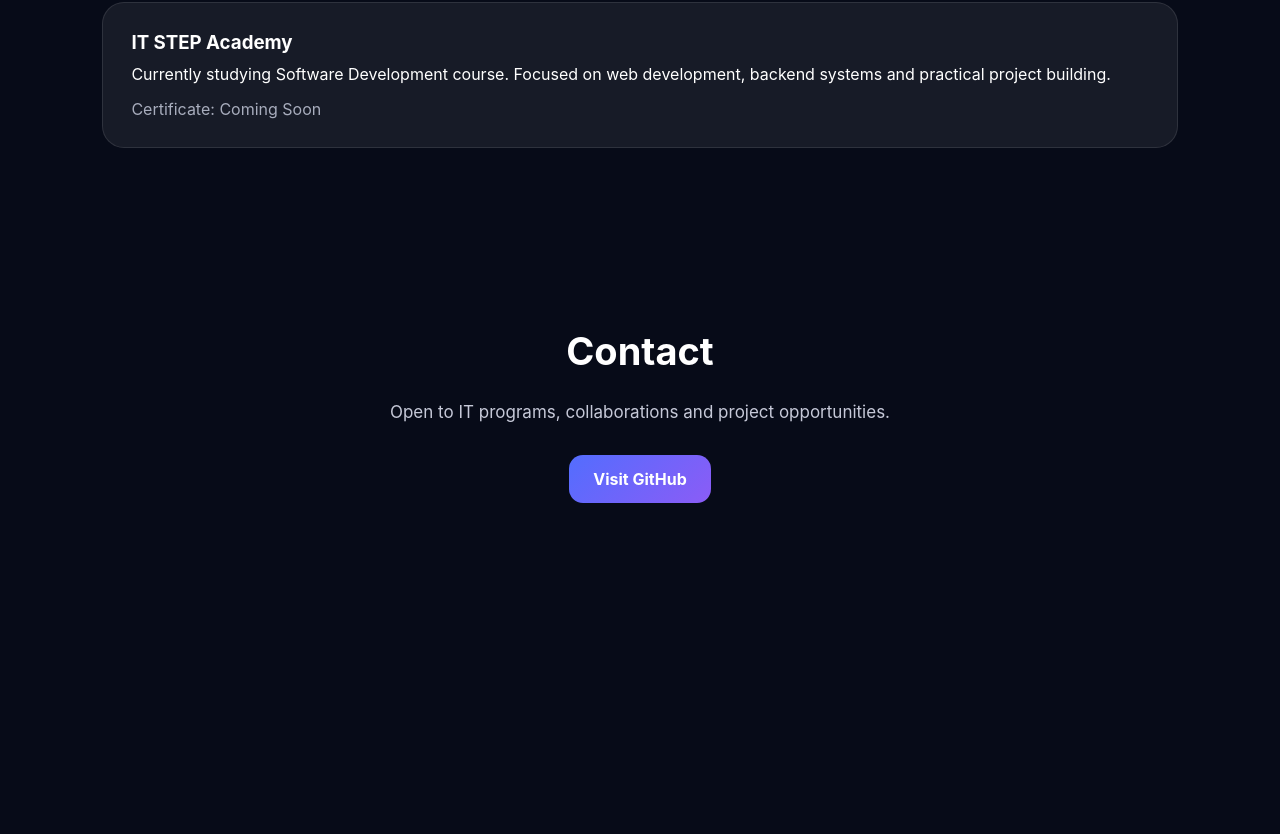
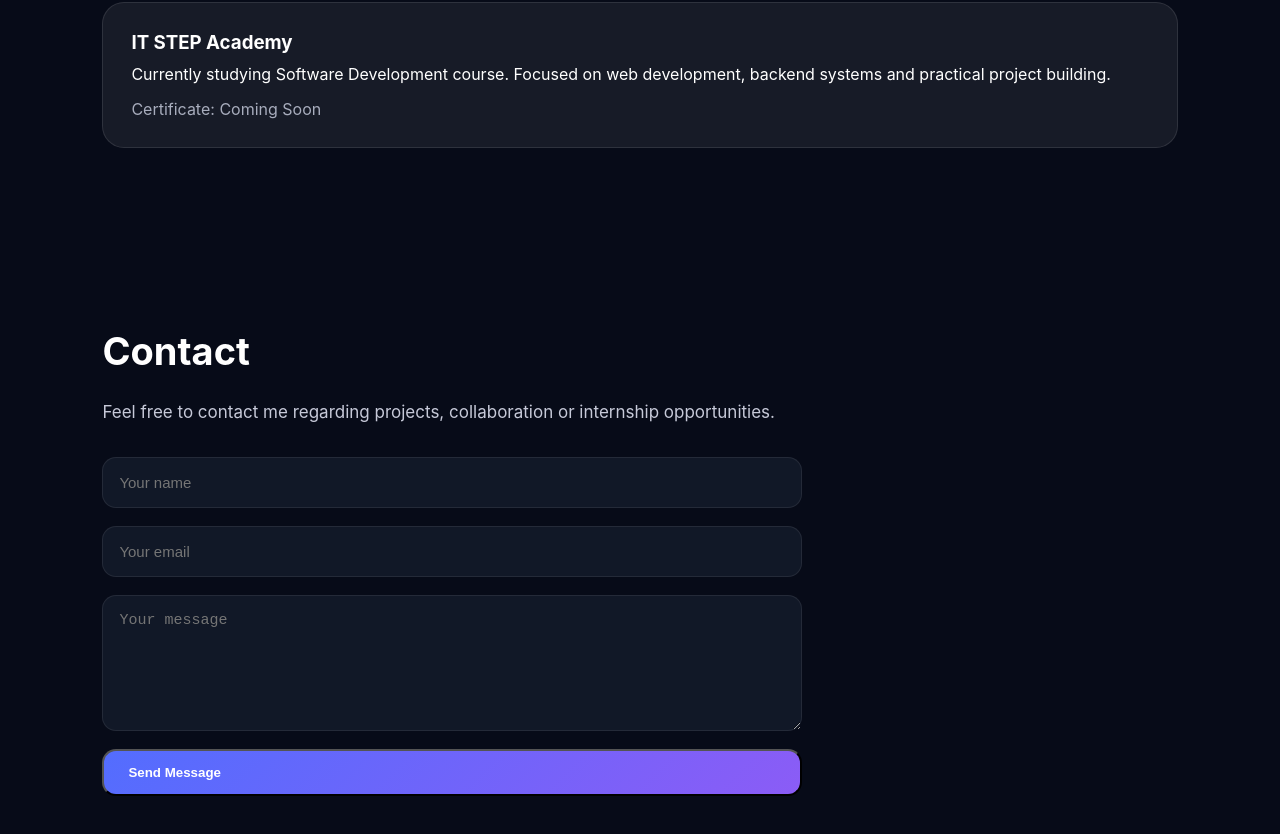
Before and after one commit to AndreyPetin19/PORTFOLIO, a React (Vite) app: page / in a window 1280 px wide. Shown: the part 3158-3992 px from the top of the page. Before the commit the page ends 3781 px from the top, so only its background shows below. Built offline with nearby package versions, Linux system fonts and the light colour scheme.

Commit message:
tz fixes

```diff
--- a/src/App.jsx
+++ b/src/App.jsx
@@ -1,8 +1,9 @@
-import { Routes, Route, Link } from "react-router-dom";
-import CheckBus from "./CheckBus.jsx";
+import { Routes, Route } from "react-router-dom";
 import "./index.css";
-import Zeama from "./Zeama.jsx";
-import Projects from "./pages/project.jsx";
+import Projects from "./pages/Projects.jsx";
+import ProjectDetails from "./pages/ProjectDetails.jsx";
+import ContactForm from "./components/ContactForm.jsx";
+import NotFound from "./pages/NotFound.jsx";
 
 function Home() {
   return (
@@ -161,19 +162,16 @@ function Home() {
   </div>
 </section>
 
-      <section id="contact" className="section contact">
-        <h2>Contact</h2>
+      <section id="contact" className="section">
+    <h2>Contact</h2>
 
-        <p>Open to IT programs, collaborations and project opportunities.</p>
+    <p>
+        Feel free to contact me regarding projects,
+        collaboration or internship opportunities.
+    </p>
 
-        <a
-          href="https://github.com/AndreyPetin19"
-          target="_blank"
-          className="btn primary"
-        >
-          Visit GitHub
-        </a>
-      </section>
+    <ContactForm />
+</section>
     </main>
   );
 }
@@ -181,11 +179,11 @@ function Home() {
 function App() {
   return (
     <Routes>
-      <Route path="/" element={<Home />} />
-     <Route path="/projects/checkbus" element={<CheckBus />} />
-    <Route path="/projects/zeama" element={<Zeama />} />
-    <Route path="/projects" element={<Projects />} />
-    </Routes>
+  <Route path="/" element={<Home />} />
+  <Route path="/projects" element={<Projects />} />
+  <Route path="/projects/:slug" element={<ProjectDetails />} />
+  <Route path="*" element={<NotFound />} />
+</Routes>
   );
 }
 
--- /dev/null
+++ b/src/components/ContactForm.jsx
@@ -0,0 +1,113 @@
+import { useState } from "react";
+import { useNavigate } from "react-router-dom";
+
+function ContactForm() {
+  const navigate = useNavigate();
+
+  const [form, setForm] = useState({
+    name: "",
+    email: "",
+    message: "",
+  });
+
+  const [errors, setErrors] = useState({});
+  const [success, setSuccess] = useState(false);
+
+  function handleChange(event) {
+    setForm({
+      ...form,
+      [event.target.name]: event.target.value,
+    });
+  }
+
+  function validate() {
+    const newErrors = {};
+
+    if (!form.name.trim()) {
+      newErrors.name = "Name is required";
+    }
+
+    if (!form.email.includes("@")) {
+      newErrors.email = "Enter a valid email";
+    }
+
+    if (form.message.trim().length < 10) {
+      newErrors.message = "Message must contain at least 10 characters";
+    }
+
+    return newErrors;
+  }
+
+  function handleSubmit(event) {
+    event.preventDefault();
+
+    const validation = validate();
+
+    if (Object.keys(validation).length > 0) {
+      setErrors(validation);
+      return;
+    }
+
+    setErrors({});
+
+    setTimeout(() => {
+      setSuccess(true);
+
+      setForm({
+        name: "",
+        email: "",
+        message: "",
+      });
+
+      setTimeout(() => {
+        navigate("/");
+      }, 1500);
+    }, 500);
+  }
+
+  return (
+    <form className="contact-form" onSubmit={handleSubmit}>
+      <input
+        type="text"
+        placeholder="Your name"
+        name="name"
+        value={form.name}
+        onChange={handleChange}
+      />
+
+      {errors.name && <p className="form-error">{errors.name}</p>}
+
+      <input
+        type="email"
+        placeholder="Your email"
+        name="email"
+        value={form.email}
+        onChange={handleChange}
+      />
+
+      {errors.email && <p className="form-error">{errors.email}</p>}
+
+      <textarea
+        rows="6"
+        placeholder="Your message"
+        name="message"
+        value={form.message}
+        onChange={handleChange}
+      />
+
+      {errors.message && <p className="form-error">{errors.message}</p>}
+
+      <button className="btn primary">
+        Send Message
+      </button>
+
+      {success && (
+        <p className="success-message">
+          Message sent successfully!
+        </p>
+      )}
+    </form>
+  );
+}
+
+export default ContactForm;
--- a/src/index.css
+++ b/src/index.css
@@ -655,3 +655,38 @@ a {
   color: #c6c9d8;
   margin-top: 20px;
 }
+
+.contact-form{
+    display:flex;
+    flex-direction:column;
+    gap:18px;
+    margin-top:30px;
+    max-width:700px;
+}
+
+.contact-form input,
+.contact-form textarea{
+    background:#111827;
+    border:1px solid rgba(255,255,255,.08);
+    border-radius:14px;
+    padding:16px;
+    color:white;
+    font-size:15px;
+}
+
+.contact-form input:focus,
+.contact-form textarea:focus{
+    outline:none;
+    border-color:#4f7cff;
+}
+
+.form-error{
+    color:#ff6b6b;
+    margin-top:-10px;
+    font-size:14px;
+}
+
+.success-message{
+    color:#5ee58b;
+    font-weight:600;
+}
--- /dev/null
+++ b/src/pages/NotFound.jsx
@@ -0,0 +1,21 @@
+import { Link } from "react-router-dom";
+
+function NotFound() {
+  return (
+    <div className="case-page">
+      <div className="case-container">
+        <h1 className="case-title">404</h1>
+
+        <p className="case-subtitle">
+          The page you are looking for doesn't exist.
+        </p>
+
+        <Link to="/" className="btn primary">
+          Back to Home
+        </Link>
+      </div>
+    </div>
+  );
+}
+
+export default NotFound;
--- /dev/null
+++ b/src/pages/ProjectDetails.jsx
@@ -0,0 +1,105 @@
+import { Link, useNavigate, useParams } from "react-router-dom";
+import { projects } from "../data/projects";
+import "../index.css";
+
+function ProjectDetails() {
+  const { slug } = useParams();
+  const navigate = useNavigate();
+
+  const project = projects.find((item) => item.slug === slug);
+
+  if (!project) {
+    return (
+      <div className="case-page">
+        <div className="case-container">
+          <h1 className="case-title">Project not found</h1>
+          <p className="case-subtitle">
+            The project you are looking for does not exist.
+          </p>
+
+          <button className="btn secondary" onClick={() => navigate("/")}>
+            Back to Home
+          </button>
+        </div>
+      </div>
+    );
+  }
+
+  return (
+    <div className="case-page">
+      <div className="case-container">
+        <button className="btn secondary back-btn" onClick={() => navigate(-1)}>
+          ← Back
+        </button>
+
+        <h1 className="case-title">{project.title}</h1>
+
+        <p className="case-subtitle">{project.description}</p>
+
+        <div className="case-block">
+          <h3>Problem</h3>
+          <p>{project.problem}</p>
+        </div>
+
+        <div className="case-block">
+          <h3>Solution</h3>
+          <p>{project.solution}</p>
+        </div>
+
+        <div className="case-block">
+          <h3>Key Features</h3>
+          <ul className="case-list">
+            {project.features.map((feature) => (
+              <li key={feature}>{feature}</li>
+            ))}
+          </ul>
+        </div>
+
+        <div className="case-block">
+          <h3>My Role</h3>
+          <p>{project.role}</p>
+        </div>
+
+        <div className="case-block">
+          <h3>Tech Stack</h3>
+          <div className="tech-list">
+            {project.stack.map((tech) => (
+              <span key={tech}>{tech}</span>
+            ))}
+          </div>
+        </div>
+
+        <div className="case-block">
+          <h3>Future Improvements</h3>
+          <p>{project.future}</p>
+        </div>
+
+        <div className="case-buttons">
+          <a
+            href={project.liveDemo}
+            target="_blank"
+            rel="noopener noreferrer"
+            className="btn primary"
+          >
+            Live Demo
+          </a>
+
+          <a
+            href={project.github}
+            target="_blank"
+            rel="noopener noreferrer"
+            className="btn secondary"
+          >
+            GitHub
+          </a>
+
+          <Link to="/projects" className="btn secondary">
+            All Projects
+          </Link>
+        </div>
+      </div>
+    </div>
+  );
+}
+
+export default ProjectDetails;
```
Also changed, not shown: src/pages/Projects.jsx (renamed from src/pages/project.jsx).
